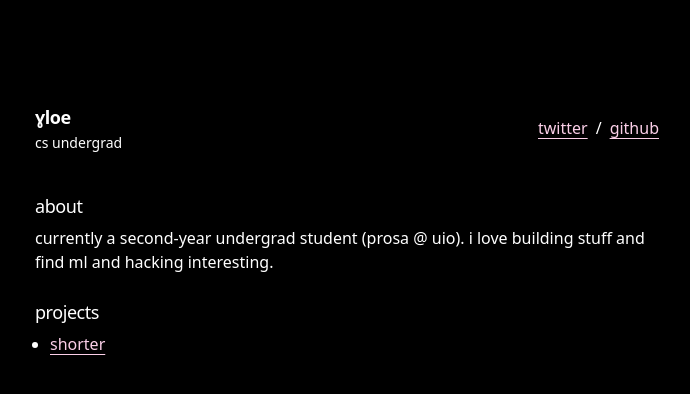
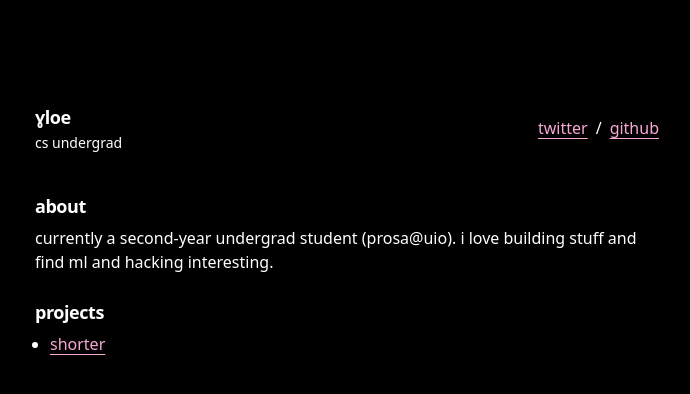
Before and after one commit to vloe/vloe.dev, a SvelteKit app: page / in a window 1280 px wide. Shown: the top 394 px of the page, without its empty margins (293-983 px from the left). Built offline with nearby package versions, Linux system fonts and the light colour scheme.

Commit message:
some ui changes

```diff
--- a/src/routes/+page.svelte
+++ b/src/routes/+page.svelte
@@ -17,7 +17,7 @@
 		</div>
 		<div class="flex items-center gap-x-2">
 			<a
-				class="text-pink-200 underline underline-offset-4"
+				class="text-pink-300 underline underline-offset-4"
 				href="https://x.com/vloedev"
 				rel="noopener noreferrer"
 				target="_blank"
@@ -26,7 +26,7 @@
 			</a>
 			/
 			<a
-				class="text-pink-200 underline underline-offset-4"
+				class="text-pink-300 underline underline-offset-4"
 				href="https://github.com/vloe"
 				rel="noopener noreferrer"
 				target="_blank"
@@ -40,18 +40,18 @@
 <div class="pt-8">
 	<main class="flex flex-col space-y-6">
 		<article class="flex flex-col gap-y-1.5">
-			<h2 class="text-lg tracking-tight">about</h2>
+			<h2 class="text-lg font-semibold tracking-tight">about</h2>
 			<p>
-				currently a second-year undergrad student (prosa @ uio). i love building stuff and
+				currently a second-year undergrad student (prosa@uio). i love building stuff and
 				find ml and hacking interesting.
 			</p>
 		</article>
 		<article class="flex flex-col gap-y-1.5">
-			<h2 class="text-lg tracking-tight">projects</h2>
+			<h2 class="text-lg font-semibold tracking-tight">projects</h2>
 			<ul class="flex list-disc flex-col gap-y-1 pl-[15px]">
 				<li>
 					<a
-						class="text-pink-200 underline underline-offset-4"
+						class="text-pink-300 underline underline-offset-4"
 						href="https://shorter.dev"
 						rel="noopener noreferrer"
 						target="_blank"
```
